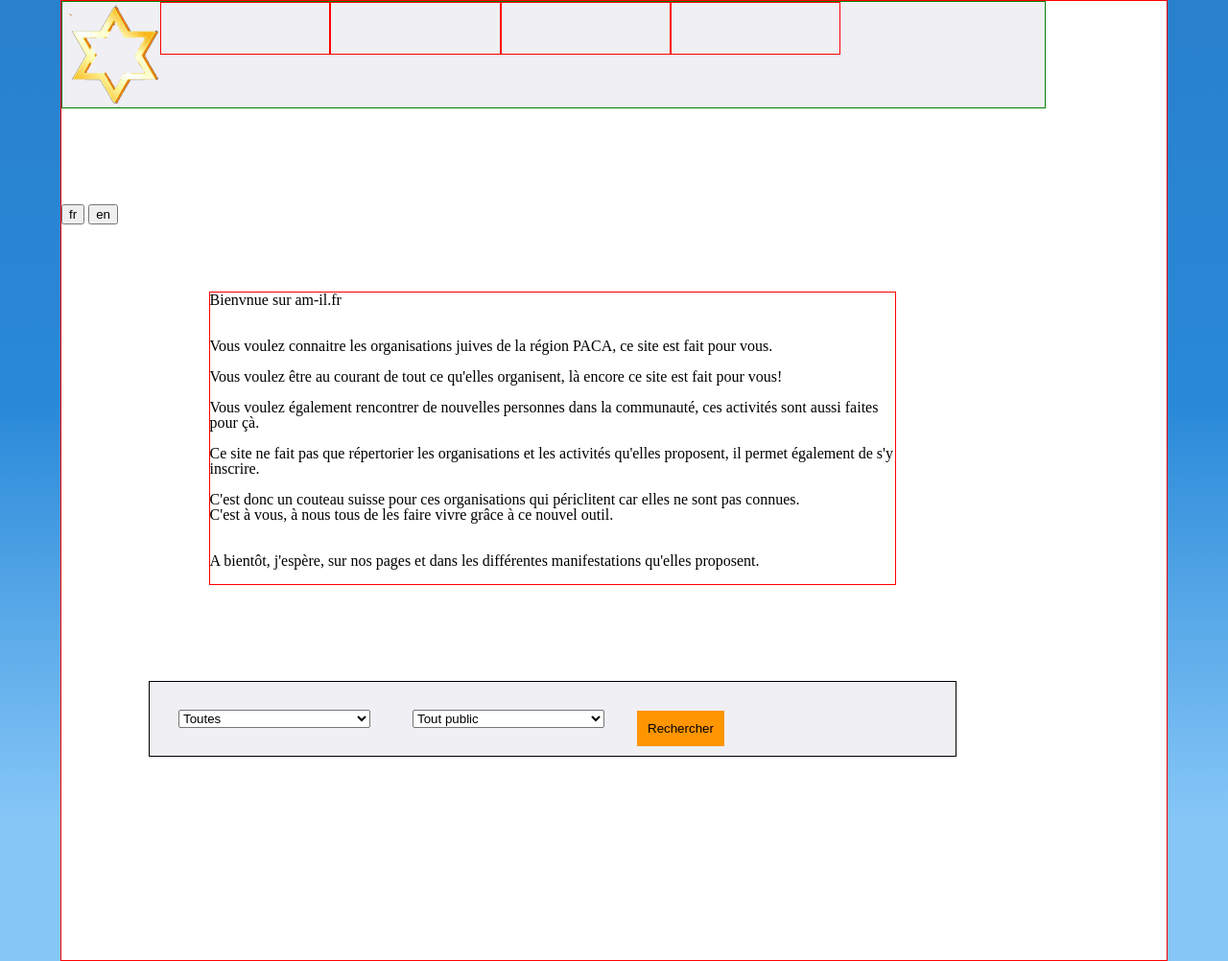
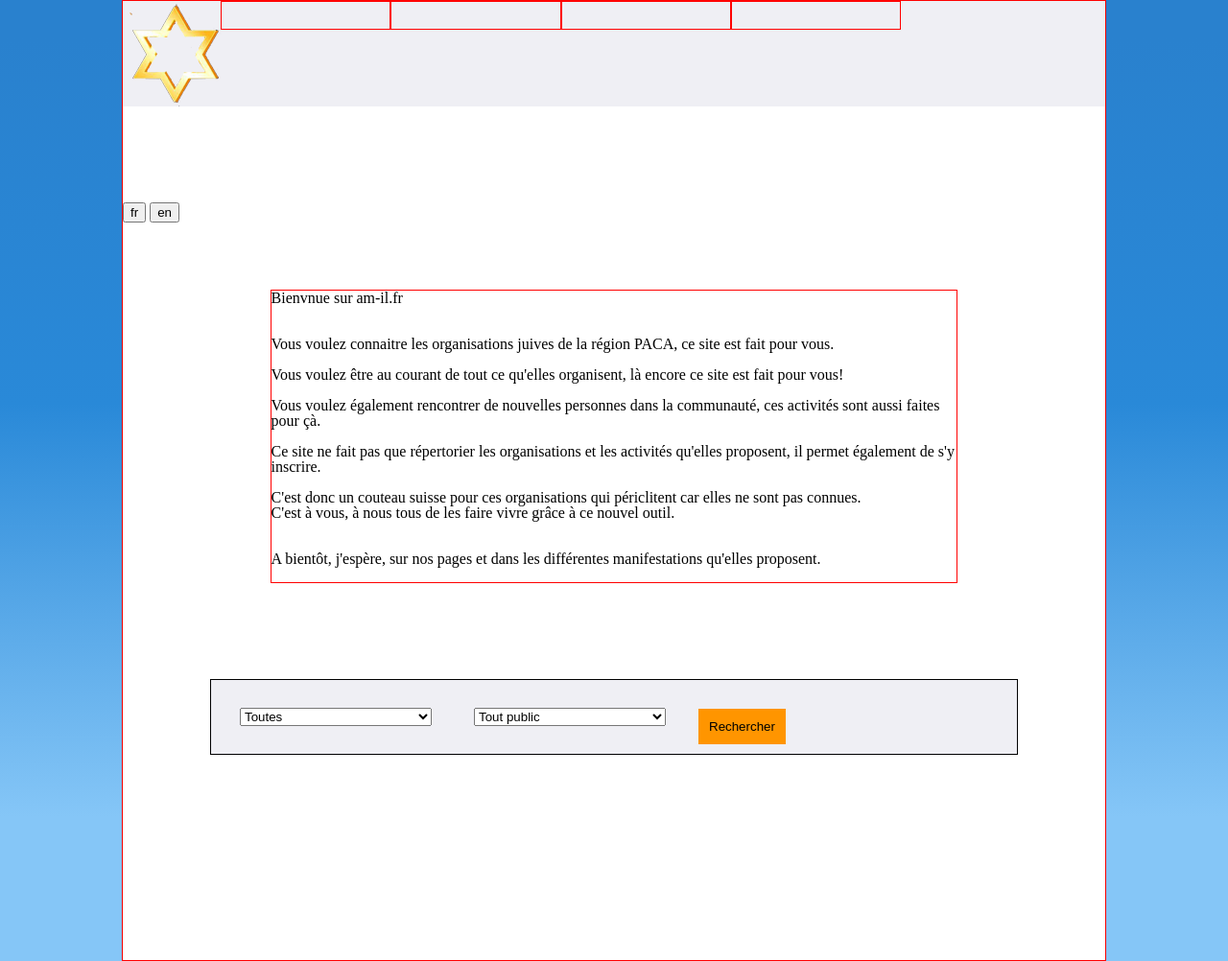
Before and after one commit to serfatyf/amil21, a PHP site: page / in a window 1280 px wide. Shown: the whole page at 96% size. Run offline with PHP 8.4, Linux system fonts and the light colour scheme; data comes from the database, SQL or seed files in the repository; data that the repository does not hold is empty; some libraries are stand-ins or nearby versions.

Commit message:
encore qq changements

```diff
--- a/header.css
+++ b/header.css
@@ -34,7 +34,7 @@
 	border:1px red solid;
 	background-color: #FFFFFF;
 	min-height: 1000px;
-	padding-right: 10%;
+	//padding-right: 10%;
 }
 
 /*/////////////////// HEADER/////////////////////*/
@@ -46,8 +46,9 @@
 
 .menu {
 	margin:auto;
-	padding:2%;
-	width: 15%;
+	padding:1.5% 0;
+	width: 19%;
+	display: block;
 	float: left;
 	border:1px red solid;
 	text-align: center;
@@ -66,8 +67,8 @@
 li a{
 	list-style-type:none;
 	text-decoration: none;
-
-	margin-right: 10px;
+	display: block;
+	//margin-right: 10px;
 	//padding: 10px;
 
 }
@@ -92,7 +93,7 @@
 	background: #efeff4 url(edd.png) no-repeat;
 	height: 110px;
 	width: 100%;
-	border: solid green 1px;
+	//border: solid green 1px;
 	position: relative;
 
 }
@@ -223,7 +224,7 @@
 
 #act p {
 	border: solid 1px black;
-	padding: 1% 80% 4% 1.2%;
+	padding: 1% 74% 4% 1.2%;
 	margin: 10px;
 }
 
--- a/mon_compte.php
+++ b/mon_compte.php
@@ -22,9 +22,10 @@
 <section>
 <?php
 	$connexion = new BDD(false);
-	$connexion->requete( "SELECT id_act, titre, presentation_orga, date_fin_inscription, date_act, heure_act, id_act_typeact FROM act
+	$connexion->requete( "SELECT DISTINCT id_act, titre, presentation_orga, date_fin_inscription, date_act, heure_act, id_act_typeact FROM act
 							INNER JOIN type_act ON id_act = id_act_typeact
 							INNER JOIN participant ON id_act = id_participant_act
+							INNER JOIN organisation ON id_act_orga = id_orga
 						WHERE date_act >= CURRENT_DATE() AND id_act_orga = $id_orga");
 	// $bind = "i";
 	// $arr= array($_POST["id_orga"]);
@@ -72,7 +73,7 @@
 	<!-- <h1> Liste des activités proposées actuellement</h1> -->
 <?php
 	$connexion = new BDD(false);
-	$connexion->requete( "SELECT id_act, titre, presentation_act, date_fin_inscription, date_act, heure_act, id_act_typeact, nom_orga FROM act
+	$connexion->requete( "SELECT DISTINCT id_act, titre, presentation_act, date_fin_inscription, date_act, heure_act, id_act_typeact, nom_orga FROM act
 							LEFT JOIN type_act ON id_act = id_act_typeact
 							LEFT JOIN participant ON id_act = id_participant_act
 							LEFT JOIN organisation ON id_orga = id_act_orga
```
Also changed, not shown: ajout_act.php (+19 -11 lines).
